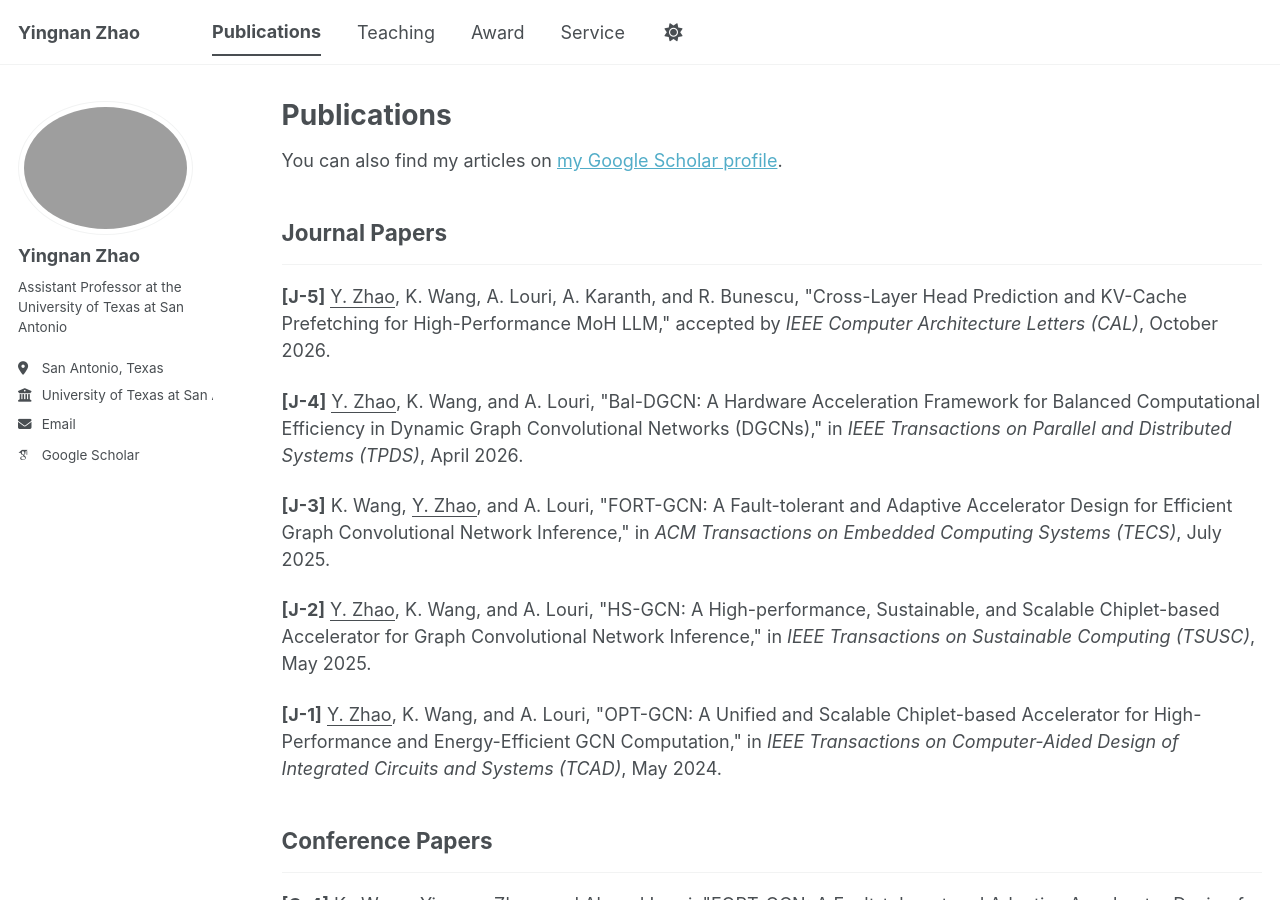
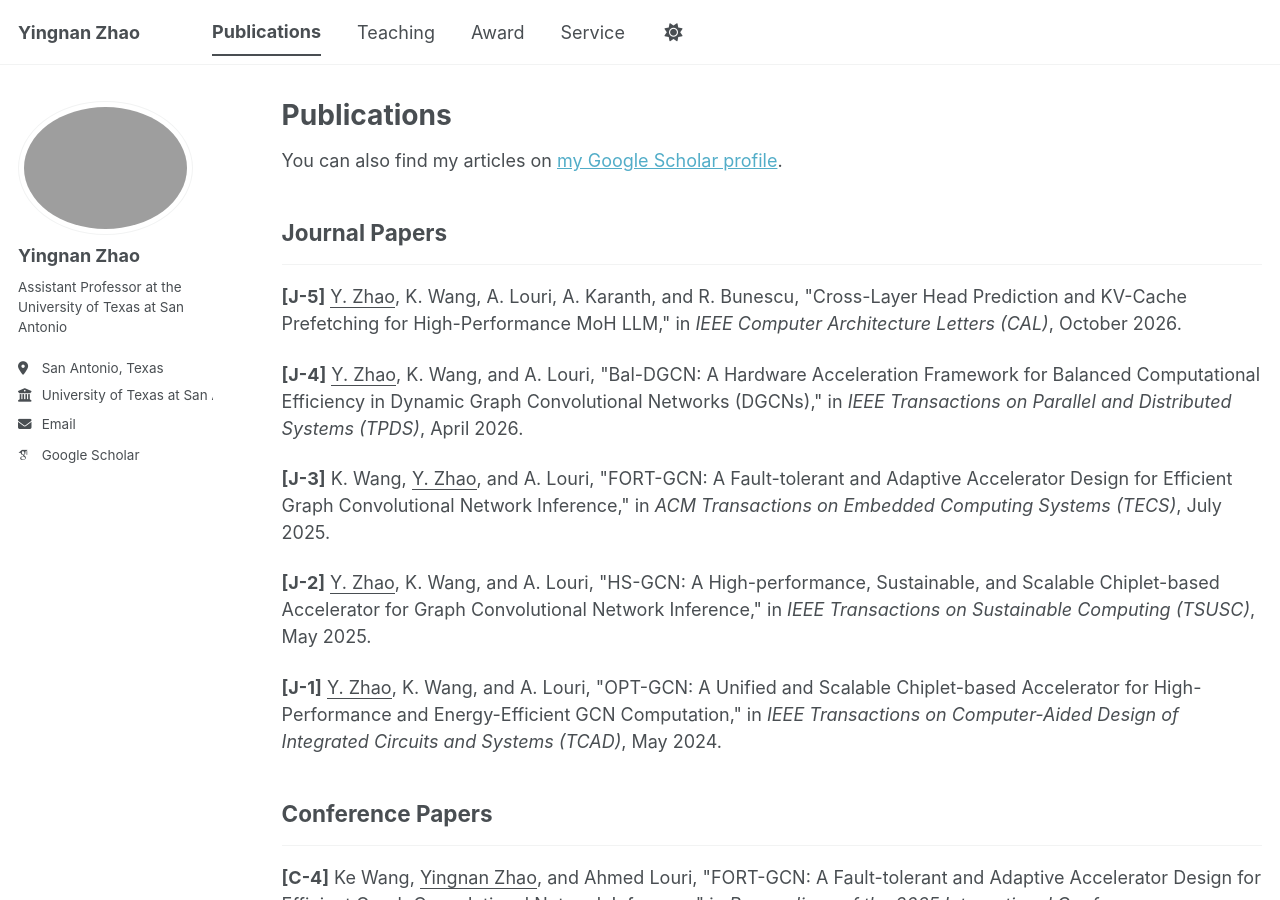
Before and after one commit to yingnan96/yingnan96.github.io, a Jekyll site: the page built from _pages/publications.html, in a window 1280 px wide and 900 px high. Built offline with Jekyll 4.4.1, drawn with Linux system fonts in a browser that asks for light colours; some web fonts are replaced; a script bundle is joined from its source files by our own code; library files that are not in the unit come from our copies.

Commit message:
Update publications.html

```diff
--- a/_pages/publications.html
+++ b/_pages/publications.html
@@ -10,7 +10,7 @@
 <h2>Journal Papers</h2>
 <hr />
 
-<p><strong>[J-5]</strong> <u>Y. Zhao</u>, K. Wang, A. Louri, A. Karanth, and R. Bunescu, "Cross-Layer Head Prediction and KV-Cache Prefetching for High-Performance MoH LLM," accepted by <em>IEEE Computer Architecture Letters (CAL)</em>, October 2026.</p>
+<p><strong>[J-5]</strong> <u>Y. Zhao</u>, K. Wang, A. Louri, A. Karanth, and R. Bunescu, "Cross-Layer Head Prediction and KV-Cache Prefetching for High-Performance MoH LLM," in <em>IEEE Computer Architecture Letters (CAL)</em>, October 2026.</p>
 
 <p><strong>[J-4]</strong> <u>Y. Zhao</u>, K. Wang, and A. Louri, "Bal-DGCN: A Hardware Acceleration Framework for Balanced Computational Efficiency in Dynamic Graph Convolutional Networks (DGCNs)," in <em>IEEE Transactions on Parallel and Distributed Systems (TPDS)</em>, April 2026.</p>
 
```
